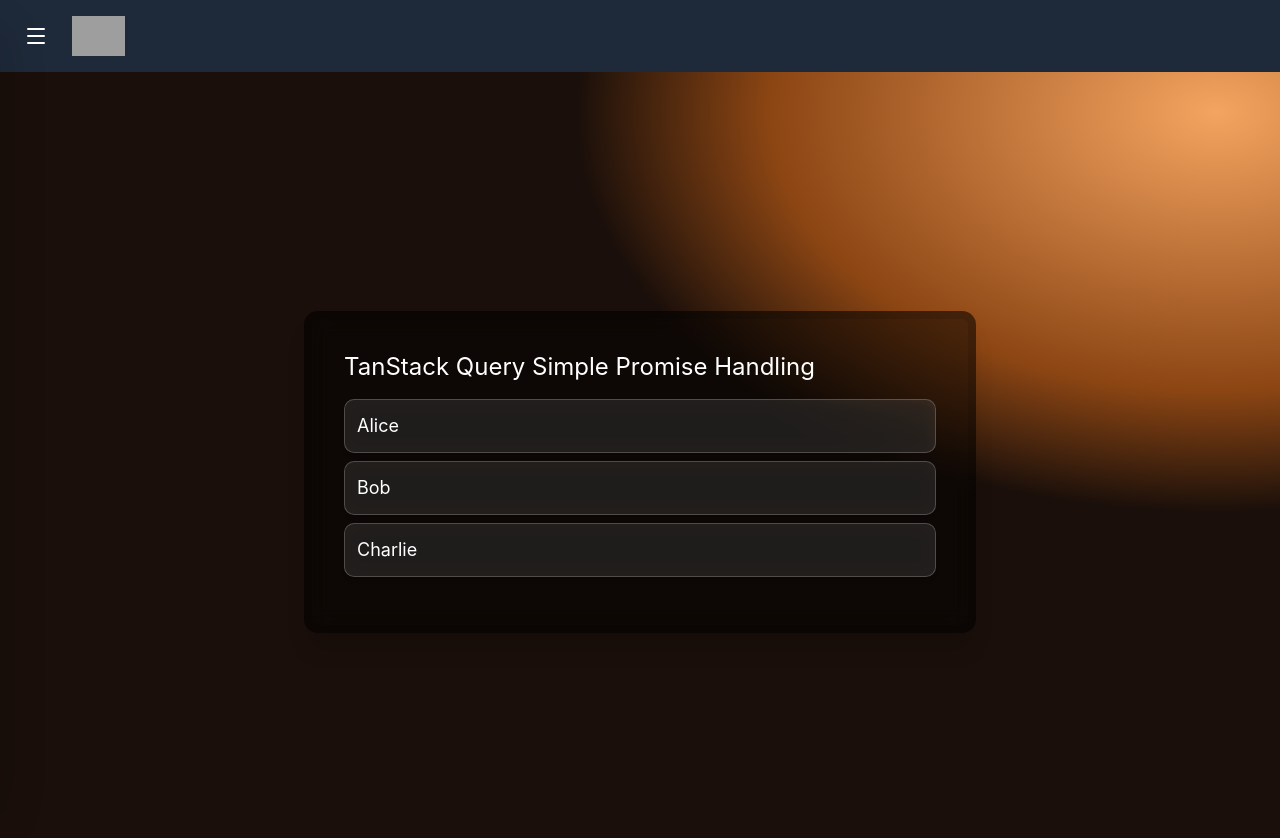
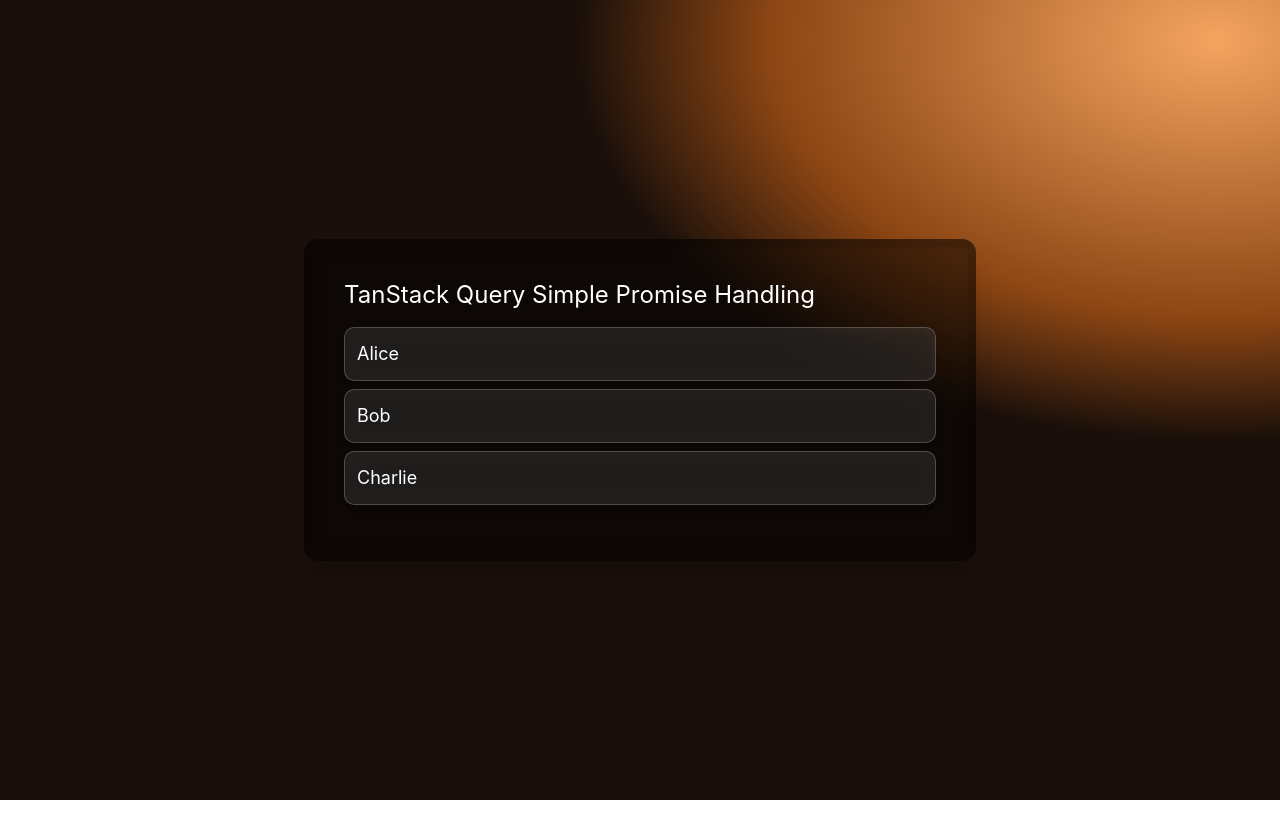
Before and after one commit to krishna-santosh/go-react, a React (Vite) app in the folder ui/: page /demo/tanstack-query in a window 1280 px wide. Shown: the top 838 px of the page. After the commit the page ends 800 px from the top, so only its background shows below. Built offline with nearby package versions, Linux system fonts and the light colour scheme; grey boxes are pictures that could not be loaded.

Commit message:
fix: remove Header

```diff
--- a/ui/src/components/Header.tsx
+++ /dev/null
@@ -1,81 +0,0 @@
-import { Link } from "@tanstack/react-router";
-import { Home, Menu, Network, X } from "lucide-react";
-import { useState } from "react";
-
-export default function Header() {
-  const [isOpen, setIsOpen] = useState(false);
-
-  return (
-    <>
-      <header className="p-4 flex items-center bg-gray-800 text-white shadow-lg">
-        <button
-          type="button"
-          onClick={() => setIsOpen(true)}
-          className="p-2 hover:bg-gray-700 rounded-lg transition-colors"
-          aria-label="Open menu"
-        >
-          <Menu size={24} />
-        </button>
-        <h1 className="ml-4 text-xl font-semibold">
-          <Link to="/">
-            <img
-              src="/tanstack-word-logo-white.svg"
-              alt="TanStack Logo"
-              className="h-10"
-            />
-          </Link>
-        </h1>
-      </header>
-
-      <aside
-        className={`fixed top-0 left-0 h-full w-80 bg-gray-900 text-white shadow-2xl z-50 transform transition-transform duration-300 ease-in-out flex flex-col ${
-          isOpen ? "translate-x-0" : "-translate-x-full"
-        }`}
-      >
-        <div className="flex items-center justify-between p-4 border-b border-gray-700">
-          <h2 className="text-xl font-bold">Navigation</h2>
-          <button
-            type="button"
-            onClick={() => setIsOpen(false)}
-            className="p-2 hover:bg-gray-800 rounded-lg transition-colors"
-            aria-label="Close menu"
-          >
-            <X size={24} />
-          </button>
-        </div>
-
-        <nav className="flex-1 p-4 overflow-y-auto">
-          <Link
-            to="/"
-            onClick={() => setIsOpen(false)}
-            className="flex items-center gap-3 p-3 rounded-lg hover:bg-gray-800 transition-colors mb-2"
-            activeProps={{
-              className:
-                "flex items-center gap-3 p-3 rounded-lg bg-cyan-600 hover:bg-cyan-700 transition-colors mb-2",
-            }}
-          >
-            <Home size={20} />
-            <span className="font-medium">Home</span>
-          </Link>
-
-          {/* Demo Links Start */}
-
-          <Link
-            to="/demo/tanstack-query"
-            onClick={() => setIsOpen(false)}
-            className="flex items-center gap-3 p-3 rounded-lg hover:bg-gray-800 transition-colors mb-2"
-            activeProps={{
-              className:
-                "flex items-center gap-3 p-3 rounded-lg bg-cyan-600 hover:bg-cyan-700 transition-colors mb-2",
-            }}
-          >
-            <Network size={20} />
-            <span className="font-medium">TanStack Query</span>
-          </Link>
-
-          {/* Demo Links End */}
-        </nav>
-      </aside>
-    </>
-  );
-}
--- a/ui/src/routes/__root.tsx
+++ b/ui/src/routes/__root.tsx
@@ -1,8 +1,6 @@
 import { Outlet, createRootRouteWithContext } from "@tanstack/react-router";
 import { TanStackRouterDevtoolsPanel } from "@tanstack/react-router-devtools";
 import { TanStackDevtools } from "@tanstack/react-devtools";
-
-import Header from "../components/Header";
 
 import TanStackQueryDevtools from "../integrations/tanstack-query/devtools";
 
@@ -15,7 +13,6 @@
 export const Route = createRootRouteWithContext<MyRouterContext>()({
   component: () => (
     <>
-      <Header />
       <Outlet />
       <TanStackDevtools
         config={{
```
